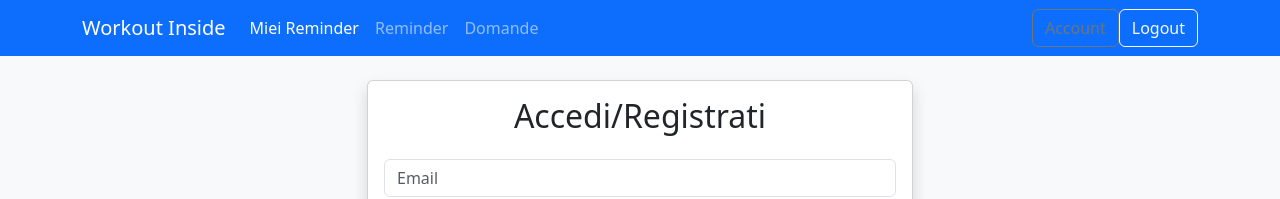
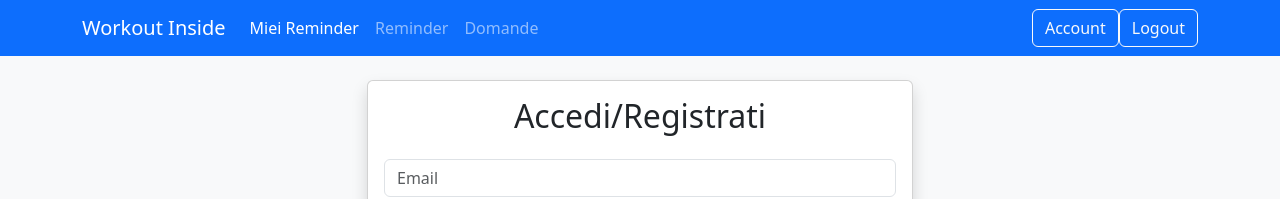
Before and after one commit to iacoposk8/iacoposk8.github.io, a Jekyll site: the page workout-inside/index.html, which Jekyll copies as it is, in a window 1280 px wide. Shown: the top 199 px of the page. Built offline with Jekyll 4.4.1, drawn with Linux system fonts in a browser that asks for light colours; comment, search, counter and statistics services are not loaded.

Commit message:
Update index.html

```diff
--- a/workout-inside/index.html
+++ b/workout-inside/index.html
@@ -26,7 +26,7 @@
           <li class="nav-item"><a class="nav-link" href="#" data-bs-target="shared-reminders">Reminder</a></li>
           <li class="nav-item"><a class="nav-link" href="#" data-bs-target="questions">Domande</a></li>
         </ul>
-        <button class="btn btn-outline-secondary" id="account-btn">Account</button>
+        <button id="account-btn" class="btn btn-outline-light">Account</button>
         <button id="btn-logout" class="btn btn-outline-light">Logout</button>
       </div>
     </div>
```
Also changed, not shown: other parts of workout-inside/index.html (+4 -6 lines).
